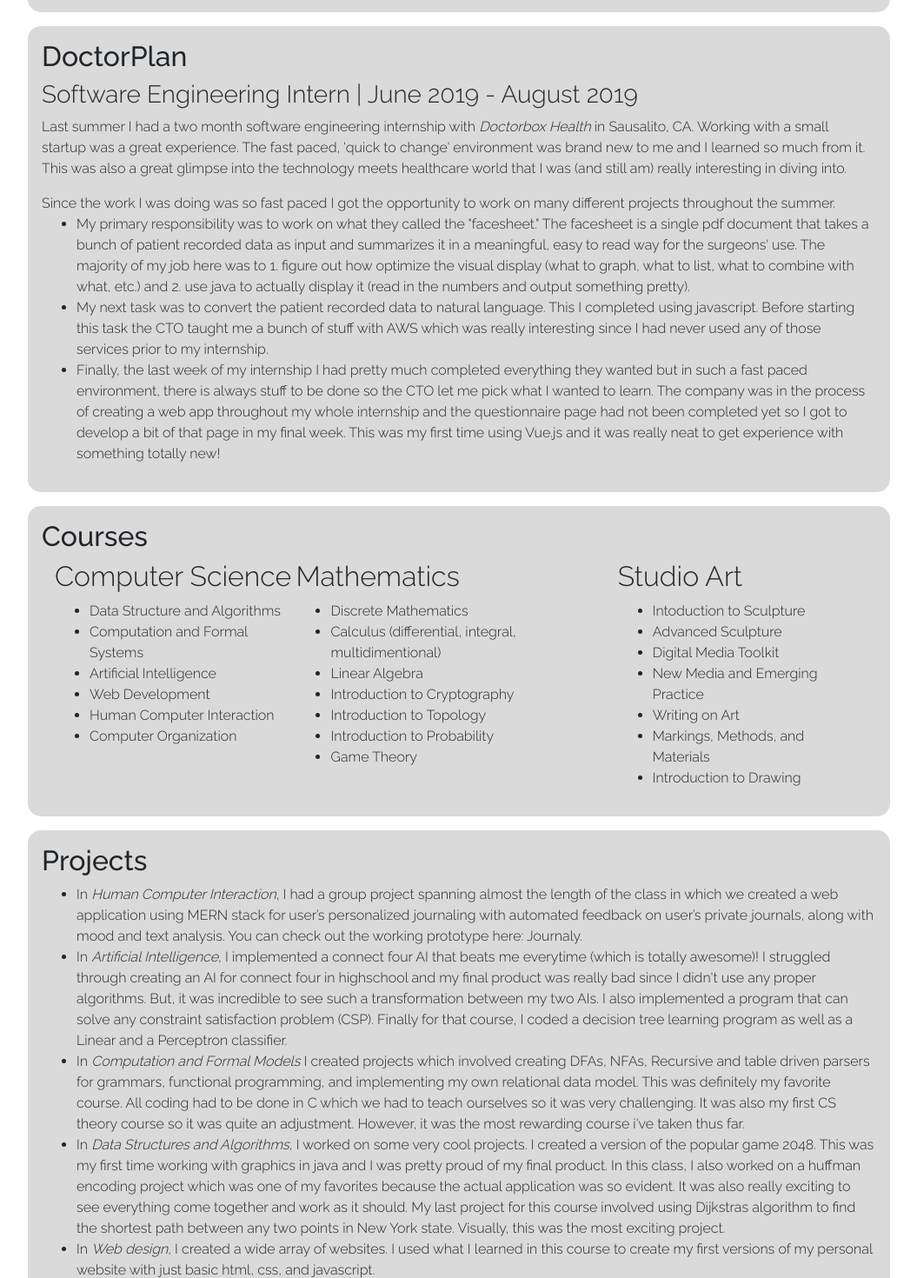
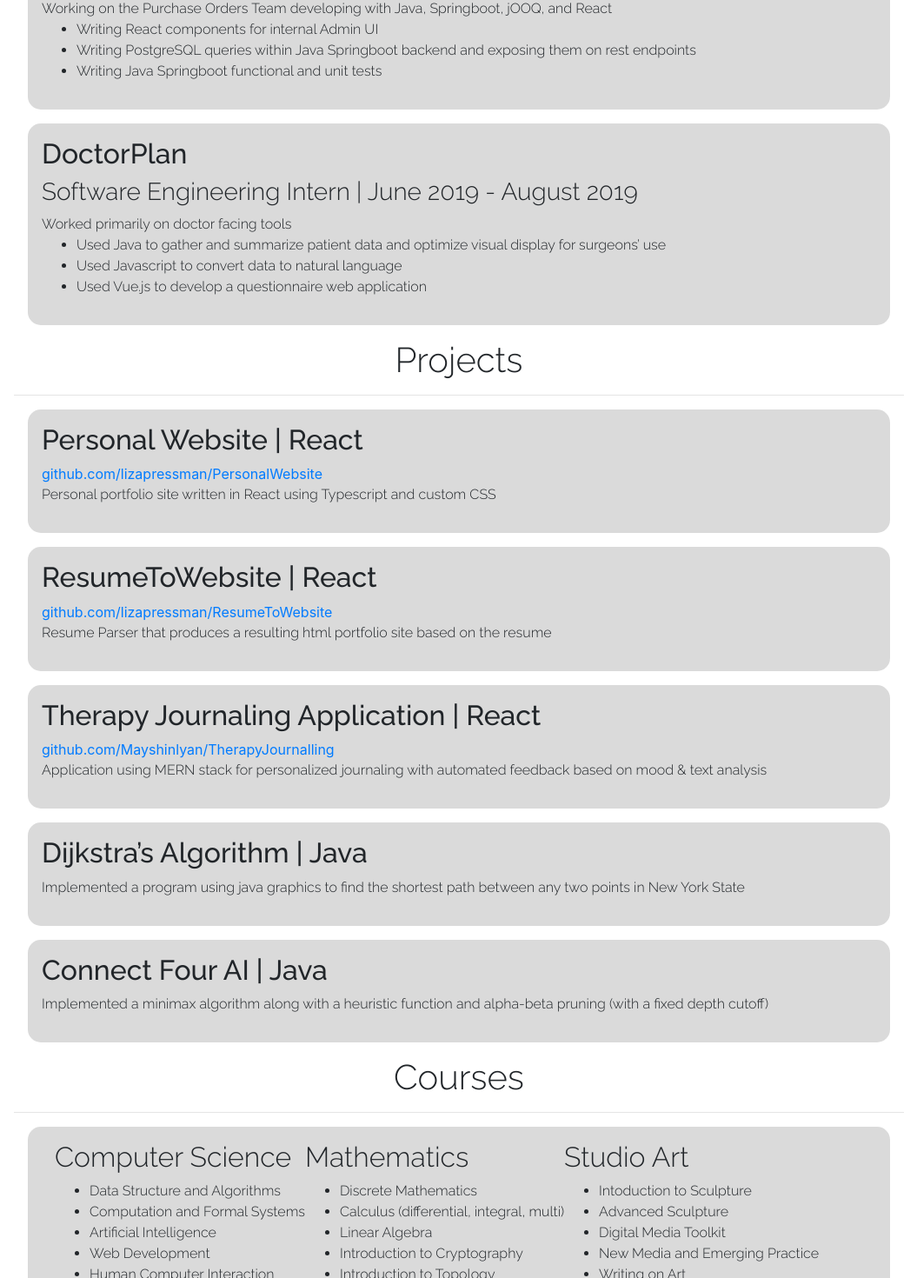
Before and after one commit to lizapressman/PersonalWebsite, a React (Create React App) app: page / in a window 1280 px wide. Shown: the part 1292-2762 px from the top of the page at 87% size, without its empty margins (112-1167 px from the left). Built offline with nearby package versions, Linux system fonts and the light colour scheme.

Commit message:
experience

```diff
--- a/src/components/Contact.tsx
+++ b/src/components/Contact.tsx
@@ -3,24 +3,9 @@ import React from 'react'
 
 export const Contact = () => {
   return (
-
-    // <div id="contact">
-    //     <h1>Contact Me</h1>
-    //     {/* <hr></hr> */}
-    //     <p>Phone: (510) 410-0565 <br></br> Email: lpressma@u.rochester.edu</p>
-    // </div>
-
     <div id="contact" style={{ "backgroundImage": "url(./images/fall.jpeg)" }}>
       <div className="title" >
-        <h1>Contact Me</h1>
-        {/* </div> */}
-        {/* <p style={{"color": "black"}}>Phone: (510) 410-0565<br></br>Email: lpressma@u.rochester.edu</p> */}
-
-        {/* <p style={{ "backgroundColor": "white", "padding": "2vh", "marginLeft": "40vw", "marginRight": "40vw", "color": "black" }}>
-          <a href="mailto:lpressma@u.rochester.edu"><img src="https://img.icons8.com/nolan/64/email.png" /></a>
-          <a href="https://github.com/lizapressman"><img src="https://img.icons8.com/nolan/64/github.png" /></a>
-          <a href="https://www.linkedin.com/in/lizapressman/"><img src="https://img.icons8.com/nolan/64/linkedin.png" /></a>
-        </p> */}
+        <h1>Contact Me</h1>=
         <p>
           <a href="https://github.com/lizapressman"><img src="https://img.icons8.com/wired/64/000000/github.png" /></a>
           <a href="mailto:lpressma@u.rochester.edu"><img src="https://img.icons8.com/carbon-copy/100/000000/email.png" /></a>
--- a/src/components/Experience.tsx
+++ b/src/components/Experience.tsx
@@ -7,57 +7,59 @@ export const Experience = () => {
 
 			<h1>Experience</h1>
 			<hr></hr>
-
-
-			{/* <h2><b>Internship</b></h2>
-			<p>Last summer I had a two month software engineering internship with <i>Doctorbox Health</i> in Sausalito, CA.
-					Working with a small startup was a great experience. The fast paced, 'quick to change' environment was brand new to me and I learned so much from it.
-					This was also a great glimpse into the technology meets healthcare world that I was (and still am) really interesting in diving into. </p>
-			<p>Since the work I was doing was so fast paced I got the opportunity to work on many different projects throughout the summer.
-						<ul>
-					<li>My primary responsibility was to work on what they called the "facesheet."
-					The facesheet is a single pdf document that takes a bunch of patient recorded data as input and summarizes it in a meaningful, easy to read way for the surgeons' use.
-					The majority of my job here was to
-					1. figure out how optimize the visual display (what to graph, what to list, what  to combine with what, etc.) and
-							2. use java to actually display it (read in the numbers and output something pretty).</li>
-					<li>My next task was to convert the patient recorded data to natural language. This I completed using javascript.
-						Before starting this task the CTO taught me a bunch of stuff with AWS which was really interesting since I had never used any of those services prior to my internship. </li>
-					<li>Finally, the last week of my internship I had pretty much completed everything they wanted but in such a fast paced environment, there is always stuff to be done so the CTO let me pick what I wanted to learn.
-					The company was in the process of creating a web app throughout my whole internship and the questionnaire page had not been completed yet so I got to develop a bit of that page in my final week.
-						This was my first time using Vue.js and it was really neat to get experience with something totally new!</li>
-				</ul>
-			</p> */}
 			<div className="experienceBox">
 				<h2><b>Target</b></h2>
 				<h3>Software Engineering Intern | June 2020 - PRESENT</h3>
-				{/* <p>Did oh so many a tutorial.</p> */}
+				<p>Working on the Purchase Orders Team developing with Java, Springboot, jOOQ, and React
+					<ul>
+						<li>Writing React components for internal Admin UI</li>
+						<li>Writing PostgreSQL queries within Java Springboot backend and exposing them on rest endpoints</li>
+						<li>Writing Java Springboot functional and unit tests</li>
+					</ul>
+				</p>
 			</div>
 
 			<div className="experienceBox">
 				<h2><b>DoctorPlan</b></h2>
 				<h3>Software Engineering Intern | June 2019 - August 2019</h3>
-				<p>Last summer I had a two month software engineering internship with <i>Doctorbox Health</i> in Sausalito, CA.
-					Working with a small startup was a great experience. The fast paced, 'quick to change' environment was brand new to me and I learned so much from it.
-					This was also a great glimpse into the technology meets healthcare world that I was (and still am) really interesting in diving into. </p>
-				<p>Since the work I was doing was so fast paced I got the opportunity to work on many different projects throughout the summer.
+				<p>Worked primarily on doctor facing tools
 					<ul>
-						<li>My primary responsibility was to work on what they called the "facesheet."
-						The facesheet is a single pdf document that takes a bunch of patient recorded data as input and summarizes it in a meaningful, easy to read way for the surgeons' use.
-						The majority of my job here was to
-						1. figure out how optimize the visual display (what to graph, what to list, what  to combine with what, etc.) and
-								2. use java to actually display it (read in the numbers and output something pretty).</li>
-						<li>My next task was to convert the patient recorded data to natural language. This I completed using javascript.
-							Before starting this task the CTO taught me a bunch of stuff with AWS which was really interesting since I had never used any of those services prior to my internship. </li>
-						<li>Finally, the last week of my internship I had pretty much completed everything they wanted but in such a fast paced environment, there is always stuff to be done so the CTO let me pick what I wanted to learn.
-						The company was in the process of creating a web app throughout my whole internship and the questionnaire page had not been completed yet so I got to develop a bit of that page in my final week.
-							This was my first time using Vue.js and it was really neat to get experience with something totally new!</li>
+						<li>Used Java to gather and summarize patient data and optimize visual display for surgeons’ use</li>
+						<li>Used Javascript to convert data to natural language</li>
+						<li>Used Vue.js to develop a questionnaire web application</li>
 					</ul>
 				</p>
 			</div>
 
+			<h1>Projects</h1>
+			<hr></hr>
+			<div className="experienceBox">
+				<h2><b>Personal Website | React</b></h2>
+				<a href="https://github.com/lizapressman/PersonalWebsite">github.com/lizapressman/PersonalWebsite</a>
+				<p>Personal portfolio site written in React using Typescript and custom CSS</p>
+			</div>
+			<div className="experienceBox">
+				<h2><b>ResumeToWebsite | React</b></h2>
+				<a href="https://github.com/lizapressman/ResumeToWebsite">github.com/lizapressman/ResumeToWebsite</a>
+				<p>Resume Parser that produces a resulting html portfolio site based on the resume</p>
+			</div>
+			<div className="experienceBox">
+				<h2><b>Therapy Journaling Application | React</b></h2>
+				<a href="https://github.com/Mayshinlyan/TherapyJournalling">github.com/Mayshinlyan/TherapyJournalling</a>
+				<p>Application using MERN stack for personalized journaling with automated feedback based on mood &amp; text analysis</p>
+			</div>
+			<div className="experienceBox">
+				<h2><b>Dijkstra’s Algorithm | Java</b></h2>
+				<p>Implemented a program using java graphics to find the shortest path between any two points in New York State</p>
+			</div>
+			<div className="experienceBox">
+				<h2><b>Connect Four AI | Java</b></h2>
+				<p>Implemented a minimax algorithm along with a heuristic function and alpha-beta pruning (with a fixed depth cutoff)</p>
+			</div>
 
+			<h1>Courses</h1>
+			<hr></hr>
 			<div className="experienceBox">
-				<h2><b>Courses</b></h2>
 				<div className="container">
 					<div>
 						<h2>Computer Science</h2>
@@ -74,7 +76,7 @@ export const Experience = () => {
 						<h2>Mathematics</h2>
 						<ul>
 							<li>Discrete Mathematics</li>
-							<li>Calculus (differential, integral, multidimentional)</li>
+							<li>Calculus (differential, integral, multi)</li>
 							<li>Linear Algebra</li>
 							<li>Introduction to Cryptography</li>
 							<li>Introduction to Topology</li>
@@ -96,18 +98,6 @@ export const Experience = () => {
 					</div>
 				</div>
 			</div>
-
-			<div className="experienceBox">
-				<h2><b>Projects</b></h2>
-				<ul>
-					<li>In <i>Human Computer Interaction</i>, I had a group project spanning almost the length of the class in which we created a web application using MERN stack for user’s personalized journaling with automated feedback on user’s private journals, along with mood and text analysis. You can check out the working prototype here: <a href='https://journaly-csc.herokuapp.com' />Journaly.</li>
-					<li>In <i>Artificial Intelligence</i>, I implemented a connect four AI that beats me everytime (which is totally awesome)! I struggled through creating an AI for connect four in highschool and my final product was really bad since I didn't use any proper algorithms. But, it was incredible to see such a transformation between my two AIs. I also implemented a program that can solve any constraint satisfaction problem (CSP). Finally for that course, I coded a decision tree learning program as well as a Linear and a Perceptron classifier.</li>
-					<li>In <i>Computation and Formal Models</i> I created projects which involved creating DFAs, NFAs, Recursive and table driven parsers for grammars, functional programming, and implementing my own relational data model. This was definitely my favorite course. All coding had to be done in C which we had to teach ourselves so it was very challenging. It was also my first CS theory course so it was quite an adjustment. However, it was the most rewarding course i've taken thus far.</li>
-					<li>In <i>Data Structures and Algorithms</i>, I worked on some very cool projects. I created a version of the popular game 2048. This was my first time working with graphics in java and I was pretty proud of my final product. In this class, I also worked on a huffman encoding project which was one of my favorites because the actual application was so evident. It was also really exciting to see everything come together and work as it should. My last project for this course involved using Dijkstras algorithm to find the shortest path between any two points in New York state. Visually, this was the most exciting project.</li>
-					<li>In <i>Web design</i>, I created a wide array of websites. I used what I learned in this course to create my first versions of my personal website with just basic html, css, and javascript.</li>
-					<li>Finally, I learned React to create this website that you're looking at now!</li>
-				</ul>
-			</div>
 		</div>
 
 	)
```
Also changed, not shown: 1 other file (tests, documents, lock files or other folders).
